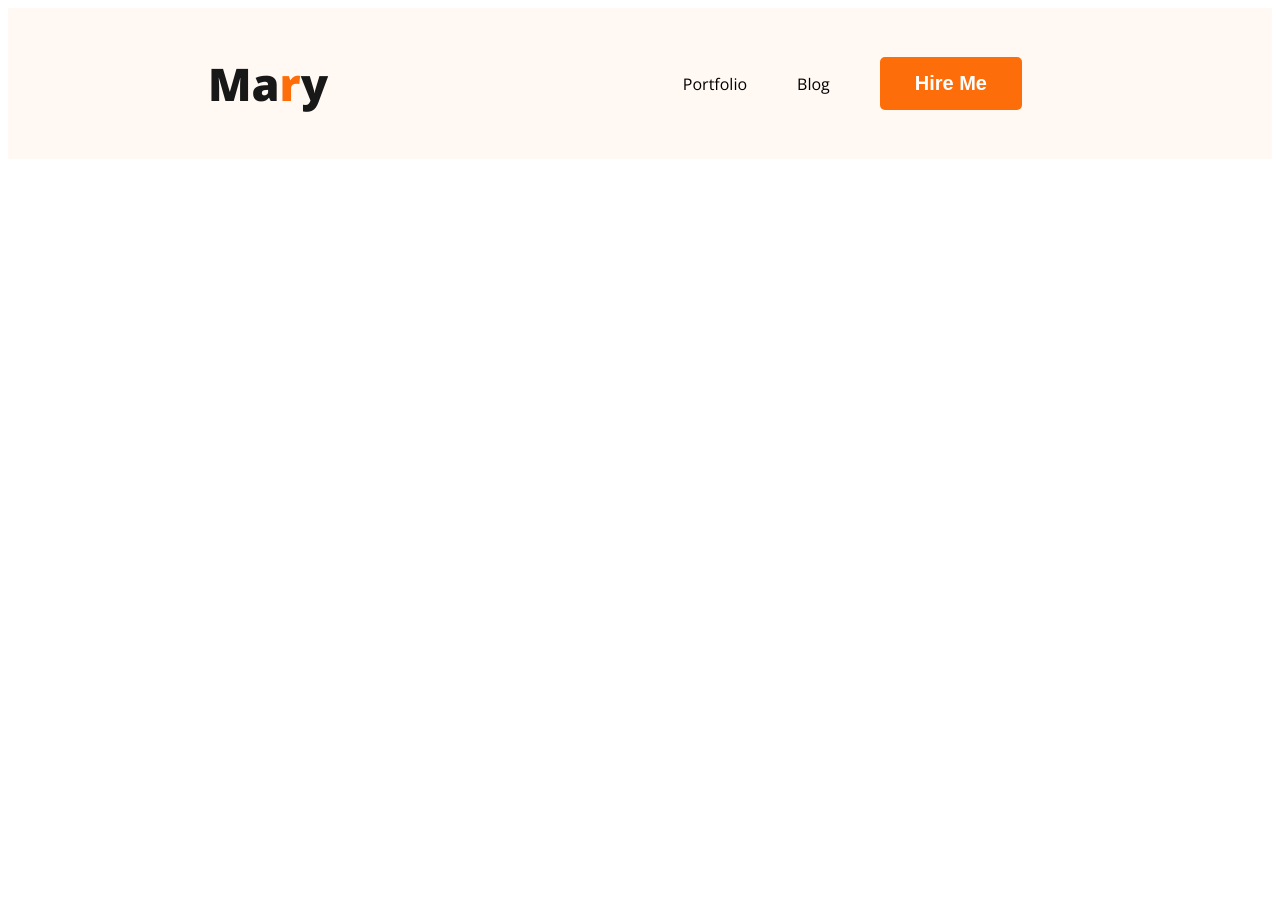
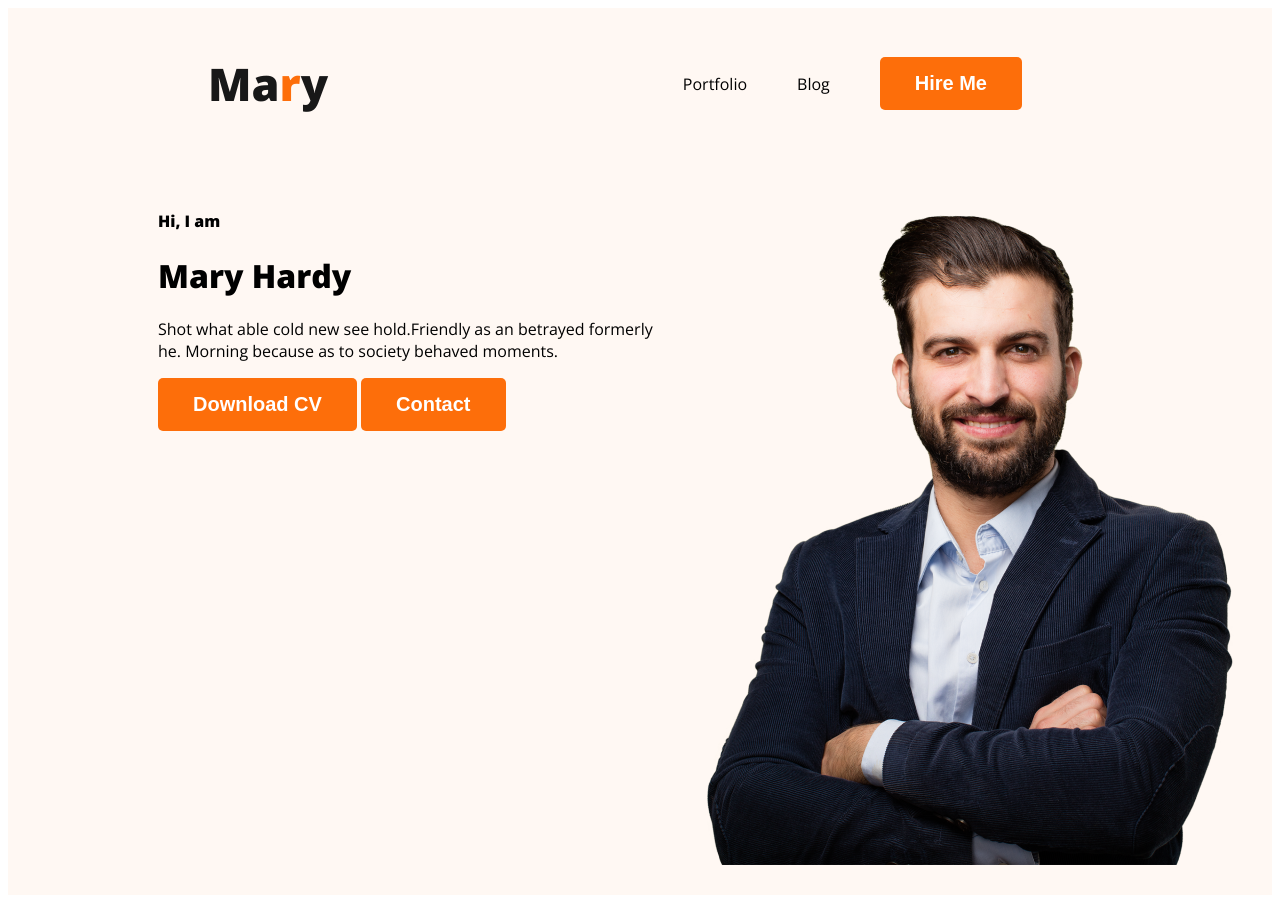
Before and after one commit to SaadBH98/web-developer-portfolio-saad, a plain HTML site: page index.html in a window 1280 px wide. Before the commit the page ends 800 px from the top, so only its background shows below. Drawn offline with nearby package versions, Linux system fonts and the light colour scheme.

Commit message:
header section added

```diff
--- a/Styles/portfolio.css
+++ b/Styles/portfolio.css
@@ -39,6 +39,10 @@ nav a {
   color: #474747;
 }
 /* header related styles */
-.header{
-    background-color: #FFF8F3;
+.header {
+  background-color: #fff8f3;
 }
+.banner{
+  padding: 30px 30px 30px 150px;
+  display: flex;
+}
--- a/index.html
+++ b/index.html
@@ -20,7 +20,14 @@
             </ul>
         </nav>
         <div class="banner">
-
+            <div class="banner-text">
+                <h4 class="banner-greeting">Hi, I am</h4>
+                <h1 class="banner-title">Mary Hardy</h1>
+                <p class="banner-description">Shot what able cold new see hold.Friendly as an betrayed formerly he. Morning because as to society behaved moments.</p>
+                <button class="btn-primary">Download CV</button>
+                <button class="btn-primary">Contact</button>
+            </div>
+            <img src="../images/hardy.png" alt="Hardy">
         </div>
     </header>
     <main>
```
